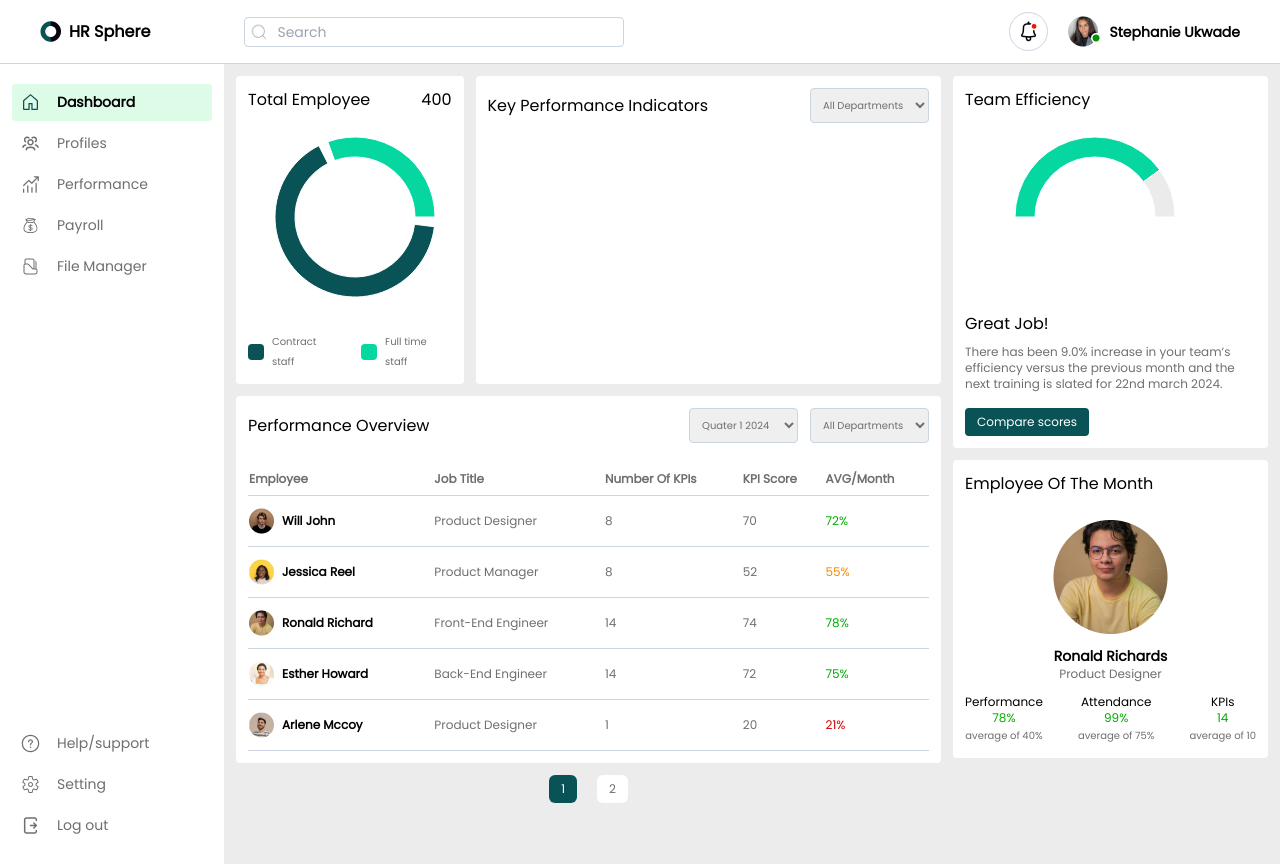
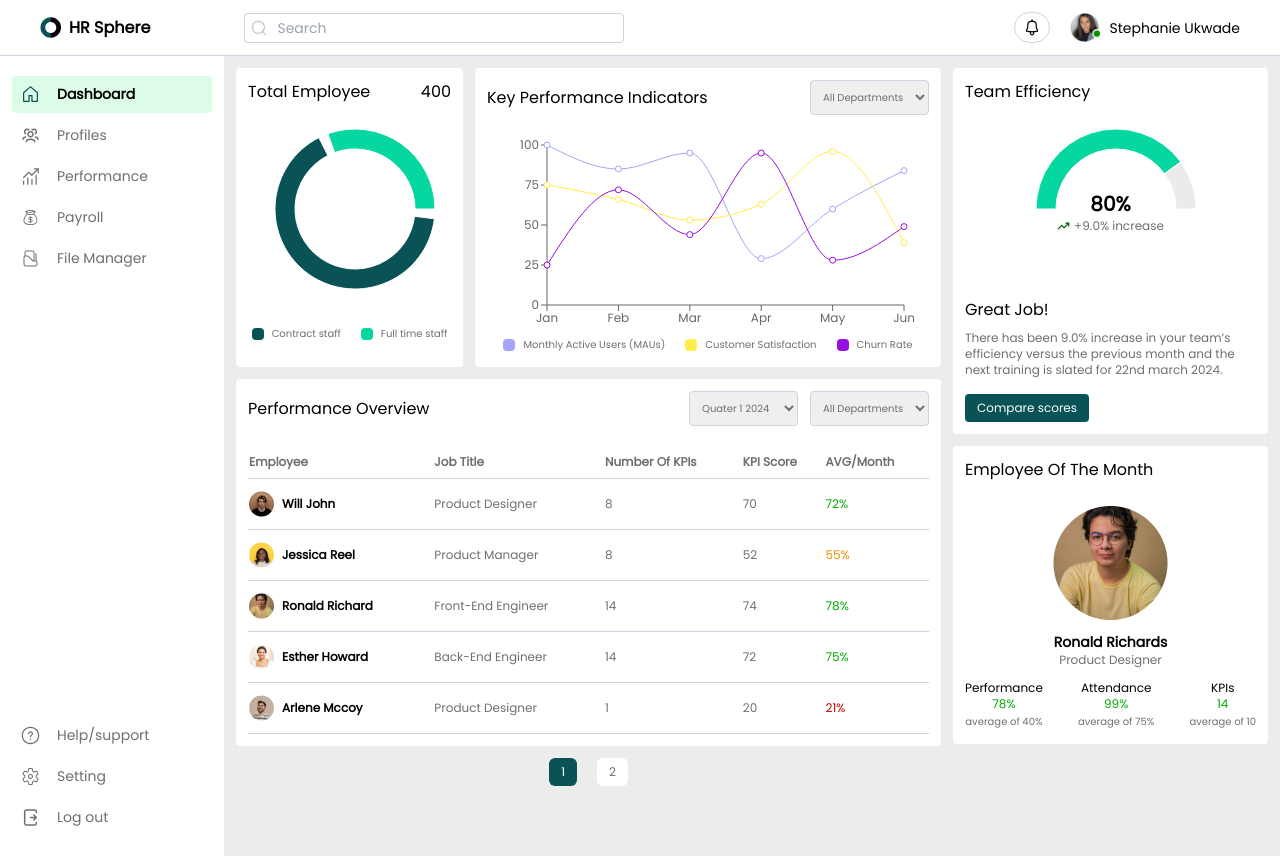
Before and after one commit to oseji/HR-Sphere, a React (Vite) app: page /Performance in a window 1280 px wide. Built offline with nearby package versions, Linux system fonts and the light colour scheme.

Commit message:
completed performance screen design and made minor changes to other sections

```diff
--- a/src/App.tsx
+++ b/src/App.tsx
@@ -7,8 +7,8 @@ import Payroll from "./Payroll";
 
 import logo from "./assets/logo.png";
 import searchIcon from "./assets/circum_search.png";
-import bellIcon from "./assets/basil_notification-outline.png";
-import avatar from "./assets/avatar.png";
+import bellIcon from "./assets/bellIcon.svg";
+import avatar from "./assets/stephanie.jpg";
 
 function App() {
   return (
@@ -33,11 +33,11 @@ function App() {
             <img
               src={bellIcon}
               alt="bell icon"
-              className="border border-slate-300 rounded-full p-1.5"
+              className="border border-slate-300 rounded-full py-1.5 px-2.5 w-9"
             />
 
             <div className="profileGrp">
-              <img src={avatar} alt="profile image" />
+              <img src={avatar} alt="profile image" className="w-8" />
               <div className="profileName">stephanie ukwade</div>
             </div>
           </div>
--- a/src/Payroll.tsx
+++ b/src/Payroll.tsx
@@ -8,10 +8,10 @@ const Payroll = () => {
   return (
     <section className="screenSection w-full">
       <div className="payrollTable">
-        <div className="p-2 border-b border-slate-300 flex flex-row justify-between items-center">
-          <select className="cursor-pointer outline-0 p-2 border border-slate-300 text-[#6F6F6F] rounded capitalize text-sm;">
-            <option value="">Payroll for feburary 2024</option>
-            <option value="">Payroll for janurary 2024</option>
+        <div className="pb-2 border-b border-slate-300 flex flex-row justify-between items-center">
+          <select className="cursor-pointer outline-0 p-2  rounded capitalize text-base text-black border-none">
+            <option value="">Payroll for february 2024</option>
+            <option value="">Payroll for january 2024</option>
             <option value="">Payroll for december 2023</option>
           </select>
 
@@ -49,7 +49,7 @@ const Payroll = () => {
           <img
             src={filterIcon}
             alt="filter icon"
-            className="p-2 border border-slate-300 rounded-md cursor-pointer"
+            className="p-2 border border-slate-300 rounded-md "
           />
         </div>
 
--- a/src/Performance.tsx
+++ b/src/Performance.tsx
@@ -1,20 +1,13 @@
 import { PieChart, Pie, Sector, Cell, ResponsiveContainer } from "recharts";
 
-// import {
-//   Label,
-//   LineChart,
-//   Line,
-//   CartesianGrid,
-//   XAxis,
-//   YAxis,
-//   Tooltip,
-//   ReferenceArea,
-// } from "recharts";
+import { LineChart, Line, XAxis, YAxis, CartesianGrid } from "recharts";
 
-import { data, efficiencyData, employeeOverview } from "./types";
+import { data, efficiencyData, employeeOverview, keyIndicator } from "./types";
+
 import { useState, useRef, SyntheticEvent } from "react";
 
 import eomImg from "./assets/employee of the month.png";
+import upArrow from "./assets/up growth.svg";
 
 const Performance = () => {
   const COLORS = ["#06D6A0", "#095256"];
@@ -72,19 +65,19 @@ const Performance = () => {
 
             <div className="barChartInfo text-[10px] mt-5">
               <div className="flex flex-row items-center gap-2">
-                <span className="p-2 rounded bg-[#095256]"></span>
+                <span className="h-3 w-3 rounded bg-[#095256]"></span>
                 <div>Contract staff</div>
               </div>
 
               <div className="flex flex-row items-center gap-2">
-                <span className="p-2 rounded bg-[#06D6A0]"></span>
+                <span className="h-3 w-3 rounded bg-[#06D6A0]"></span>
                 <div>Full time staff</div>
               </div>
             </div>
           </div>
 
           <div className="keyIndicatorsChart w-[466px]">
-            <div className="flex flex-row items-center justify-between text-black">
+            <div className="flex flex-row items-center justify-between text-black mb-5">
               <h2 className="boxHeading">Key Performance Indicators</h2>
 
               <select className="capitalize">
@@ -92,6 +85,36 @@ const Performance = () => {
                 <option value="product">product</option>
                 <option value="engineering">engineering</option>
               </select>
+            </div>
+
+            <ResponsiveContainer height={200} width="100%">
+              <LineChart data={keyIndicator} margin={{ right: 25, top: 10 }}>
+                <XAxis dataKey="month" className="text-xs" />
+                <YAxis dataKey="val1" className="text-xs" />
+                <Line
+                  type="monotone"
+                  dataKey="val1"
+                  stroke="#A5A5F9"
+                  activeDot={{ r: 8 }}
+                />
+                <Line type="monotone" dataKey="val2" stroke="#FFED4B" />
+                <Line type="monotone" dataKey="val3" stroke="#990EE1" />
+              </LineChart>
+            </ResponsiveContainer>
+
+            <div className="flex flex-row items-center justify-center gap-5">
+              <div className="labelContainer">
+                <div className="colorBox bg-[#A5A5F9]"></div>
+                <p className="labelText">Monthly Active Users (MAUs)</p>
+              </div>
+              <div className="labelContainer">
+                <div className="colorBox bg-[#FFED4B]"></div>
+                <p className="labelText">Customer Satisfaction</p>
+              </div>
+              <div className="labelContainer">
+                <div className="colorBox bg-[#990EE1]"></div>
+                <p className="labelText">Churn Rate</p>
+              </div>
             </div>
           </div>
         </div>
@@ -192,10 +215,10 @@ const Performance = () => {
         <div className="teamEfficiencyGrp ">
           <h2 className="boxHeading">Team Efficiency</h2>
 
-          <PieChart width={250} height={200}>
+          <PieChart width={260} height={150} className="mx-auto">
             <Pie
               data={efficiencyData}
-              cx={125}
+              cx={130}
               cy={100}
               startAngle={180}
               endAngle={0}
@@ -213,6 +236,15 @@ const Performance = () => {
               ))}
             </Pie>
           </PieChart>
+
+          <div className="text-center relative bottom-16">
+            <p className="text-black font-semibold text-xl">80%</p>
+
+            <div className="flex flex-row justify-center gap-1 text-xs">
+              <img src={upArrow} alt="growth icon" />
+              <p>+9.0% increase</p>
+            </div>
+          </div>
 
           <div className="efficiencyTextGrp">
             <h2 className="boxHeading">Great Job!</h2>
--- a/src/Stats.tsx
+++ b/src/Stats.tsx
@@ -186,13 +186,13 @@ const Stats = () => {
 
           <div className="barChartInfo">
             <div className="flex flex-row items-center gap-2">
-              <span className="p-2 rounded bg-[#095256]"></span>
-              <div className="text-sm">Retention Rate</div>
+              <span className="h-3 w-3 rounded bg-[#095256]"></span>
+              <div className="text-[10px]">Retention Rate</div>
             </div>
 
             <div className="flex flex-row items-center gap-2">
-              <span className="p-2 rounded bg-[#06D6A0]"></span>
-              <div className="text-sm">Turnover Rate</div>
+              <span className="h-3 w-3 rounded bg-[#06D6A0]"></span>
+              <div className="text-[10px]">Turnover Rate</div>
             </div>
           </div>
         </div>
--- a/src/index.css
+++ b/src/index.css
@@ -57,7 +57,7 @@ header {
 }
 
 .profileName {
-  @apply capitalize font-semibold text-sm text-black;
+  @apply capitalize text-sm text-black;
 }
 
 /* MENU */
@@ -128,11 +128,11 @@ header {
 }
 
 .requestText {
-  @apply capitalize;
+  @apply capitalize text-xs;
 }
 
 .requestNum {
-  @apply font-semibold;
+  @apply font-semibold text-sm;
 }
 
 /* table group */
@@ -191,6 +191,13 @@ td {
   @apply overflow-hidden;
 }
 
+.labelContainer {
+  @apply flex flex-row items-center gap-2 text-[10px];
+}
+.colorBox {
+  @apply h-3 w-3 rounded;
+}
+
 .efficiencyTextGrp {
   @apply flex flex-col gap-2;
 }
--- a/src/types.tsx
+++ b/src/types.tsx
@@ -38,6 +38,13 @@ export type chartDataType = {
 export type pieChartData = {
   name: string;
   value: number;
+};
+
+export type keyIndicatorDataType = {
+  month: string;
+  val1: number;
+  val2: number;
+  val3: number;
 };
 
 // CONST
@@ -262,3 +269,42 @@ export const efficiencyData: pieChartData[] = [
   { name: "efficient", value: 80 },
   { name: "notEfficient", value: 20 },
 ];
+
+export const keyIndicator: keyIndicatorDataType[] = [
+  {
+    month: "Jan",
+    val1: 100,
+    val2: 75,
+    val3: 25,
+  },
+  {
+    month: "Feb",
+    val1: 85,
+    val2: 66,
+    val3: 72,
+  },
+  {
+    month: "Mar",
+    val1: 95,
+    val2: 53,
+    val3: 44,
+  },
+  {
+    month: "Apr",
+    val1: 29,
+    val2: 63,
+    val3: 95,
+  },
+  {
+    month: "May",
+    val1: 60,
+    val2: 96,
+    val3: 28,
+  },
+  {
+    month: "Jun",
+    val1: 84,
+    val2: 39,
+    val3: 49,
+  },
+];
```
Also changed, not shown: src/assets/bellIcon.svg (added), src/assets/stephanie.jpg (added).
